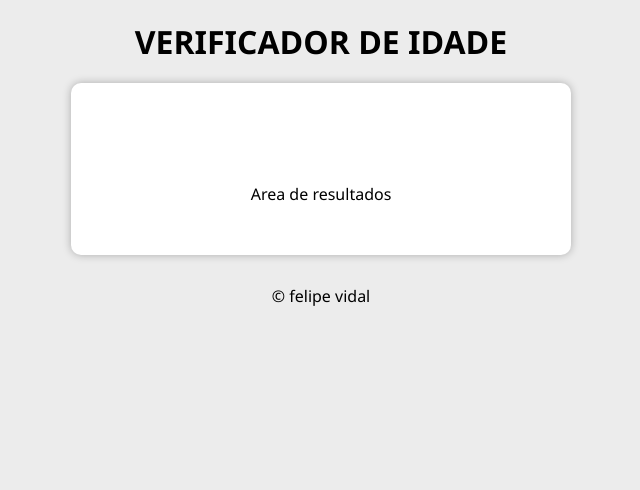
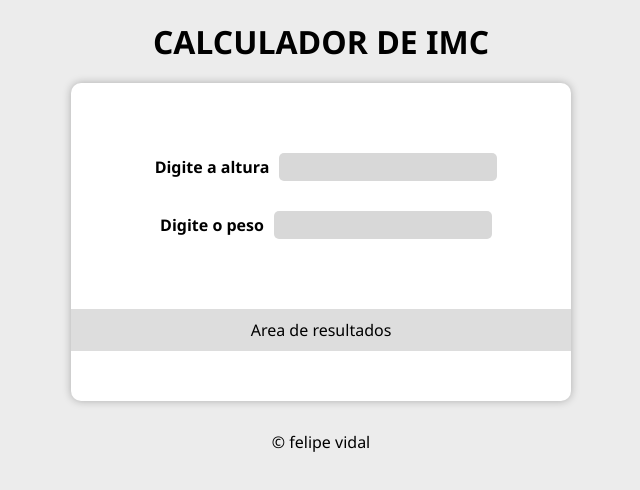
Before and after one commit to felipemendesvidal/imc, a plain HTML site: page index.html in a window 1280 px wide. Shown: the whole page, without its empty margins (319-959 px from the left). Drawn offline with Linux system fonts and the light colour scheme.

Commit message:
firula de design incluida

```diff
--- a/css/style.css
+++ b/css/style.css
@@ -6,3 +6,8 @@ img{display: block; width: 100%; }
 .msg{  text-align: center; padding: 50px 0;}
 .foto {text-align: center;}
 .foodi{text-align: center; margin-top: 30px;}
+
+.campos{ padding: 10px; margin: 10px 0; display: flex; justify-content: center; align-items: center;}
+.campos label{margin: 0 10px 0px ; font-weight: bold;}
+.campos input {border: none; padding: 5px 10px; border-radius: 5px; background-color: rgb(216, 216, 216); color: #000;}
+#resultado{ background-color: rgb(221, 221, 221); padding: 10px;}
--- a/index.html
+++ b/index.html
@@ -4,17 +4,25 @@
     <meta charset="UTF-8">
     <meta http-equiv="X-UA-Compatible" content="IE=edge">
     <meta name="viewport" content="width=device-width, initial-scale=1.0">
-    <title>Verificador de Idade</title>
+    <title>Calcular o IMC</title>
     <link rel="stylesheet" href="css/style.css">
 </head>
 <body >
 
     <main class="box-container-blue" id="fundo">
         <header class="cabecalho">
-            <h1>Verificador de idade</h1>
+            <h1>Calculador de IMC</h1>
         </header>
         <section class="box-principal-conteudo">
             <div class="msg" id="campo-msg">
+                <p class="campos">
+                    <label for="altura">Digite a altura</label>
+                    <input type="text" id="altura">
+                </p>
+                <p class="campos">
+                    <label for="pesp">Digite o peso</label>
+                    <input type="text" id="pesp">
+                </p>
 
 
             </div>
```
